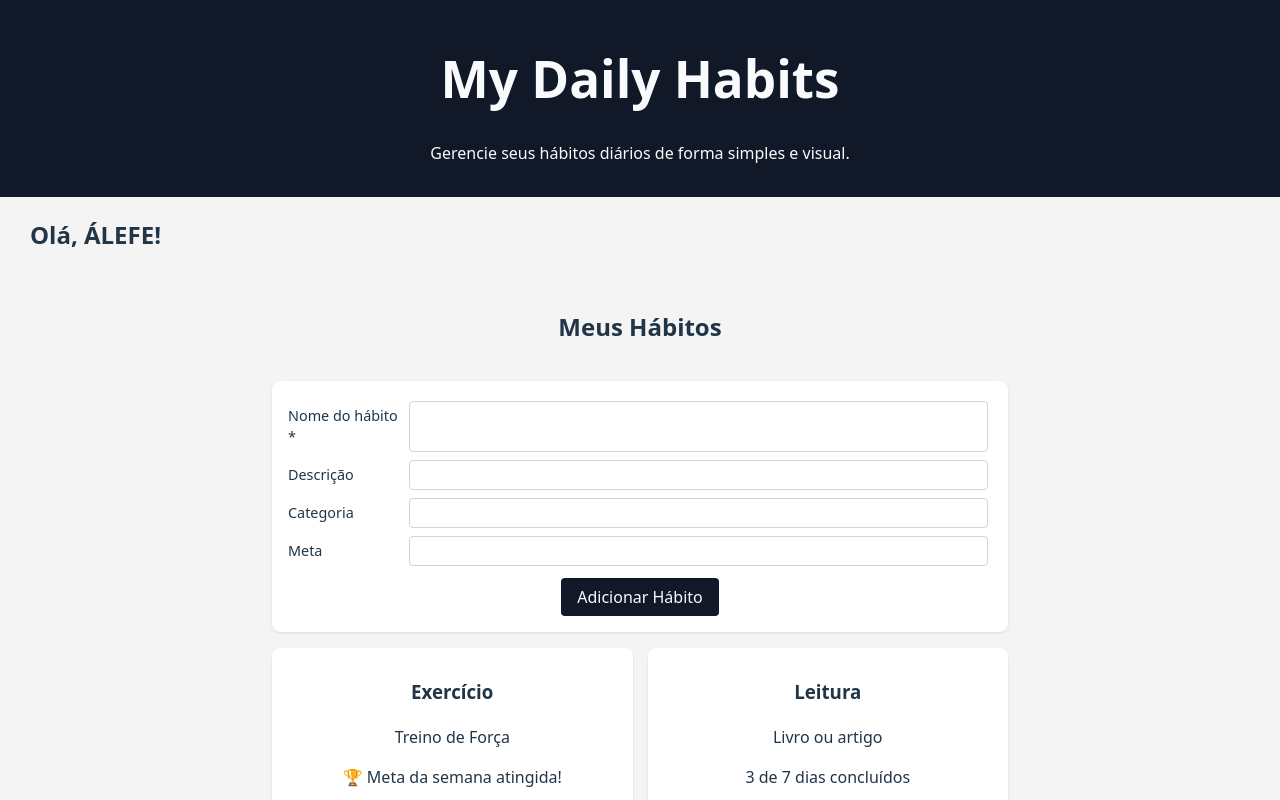
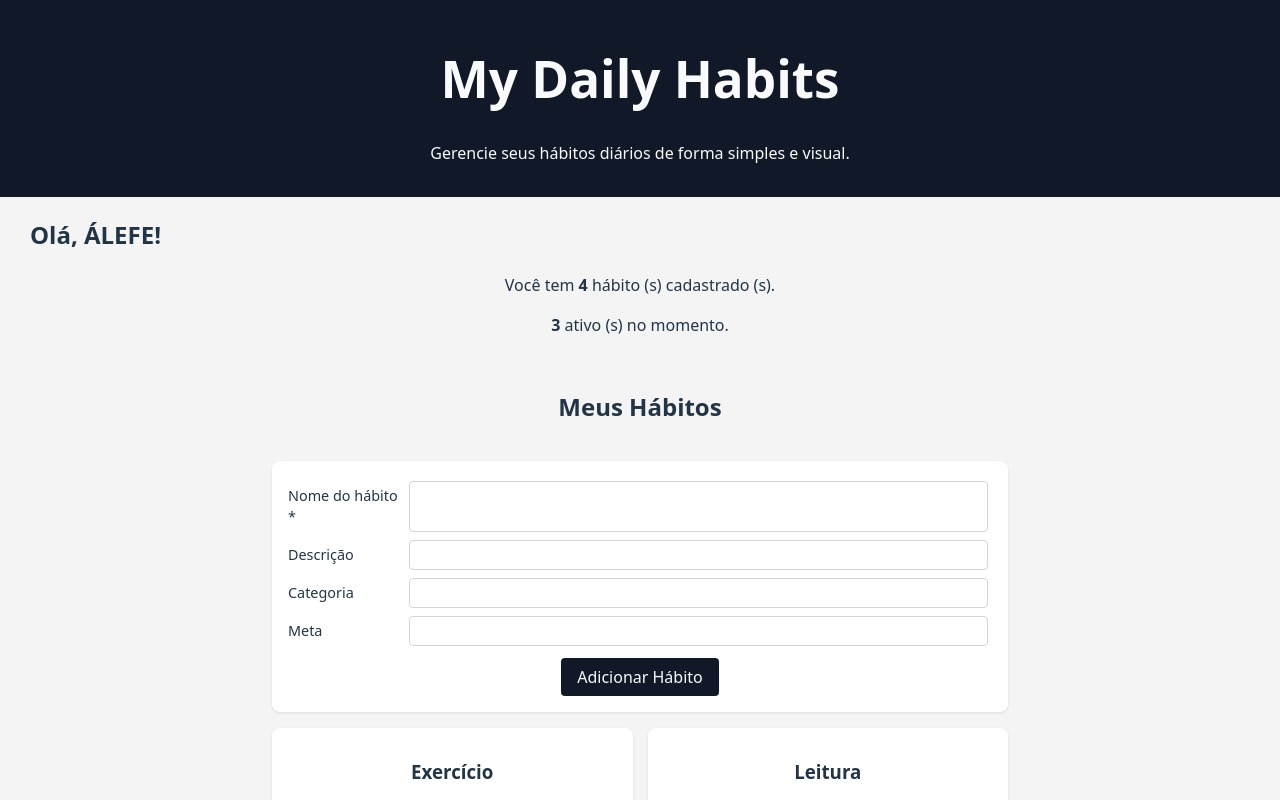
Before and after one commit to AlefeAlvesC/Primeiro-Projeto-React, a React (Vite) app in the folder my-daily-habits/: page / in a window 1280 px wide. Shown: the top 800 px of the page. Built offline with nearby package versions, Linux system fonts and the light colour scheme.

Commit message:
Elevando habits, adcionarHabits e removerHabits a um nivel maior utilizando useContext; Todos os componentes agora podem acessar diretamente a lista de habitos utilizar o Hook customizado useHabits;

```diff
--- a/my-daily-habits/src/App.jsx
+++ b/my-daily-habits/src/App.jsx
@@ -4,28 +4,20 @@ import Header from './components/Header'
 import BemVindo from './components/BemVindo'
 import SecaoHabitos from './components/SecaoHabitos'
 import HabitList from './components/HabitList'
+import { HabitsProvider } from './contexts/HabitsContext'
 
 
 function App() {
-  {/*
-  function tamanhoArray(){
-    const stored = localStorage.getItem("my-daily-habits");
-
-    try{
-      return JSON.parse(stored);
-    }catch{
-      return [];
-    };
-  };
-  */}
 
 
   return (
+
+    <HabitsProvider>
+
       <div>
-
         <Header titulo={"My Daily Habits"} descricao={"Gerencie seus hábitos diários de forma simples e visual."} />
 
-      <BemVindo nomeUsuario={"Álefe"} /*totalHabitos={tamanhoArray().length}*//>
+        <BemVindo nomeUsuario={"Álefe"} />
 
         <SecaoHabitos titulo={"Meus Hábitos"}>
           <HabitList></HabitList>
@@ -33,6 +25,9 @@ function App() {
 
         <Footer/>
       </div>
+
+    </HabitsProvider>
+
   )
 }
 
--- a/my-daily-habits/src/components/BemVindo.jsx
+++ b/my-daily-habits/src/components/BemVindo.jsx
@@ -1,15 +1,19 @@
+import { useContext } from "react";
+import { useHabits } from "../contexts/HabitsContext";
+
 export default function BemVindo({nomeUsuario/*, totalHabitos*/}) {
+    const {habits} = useHabits();
+
     const nomeFormatado = nomeUsuario.toUpperCase();
-    /*
-    const mensagem = totalHabitos > 0 ?
-    `Você tem ${totalHabitos} habito(s) cadastrado(s).`
-    :
-    "Nenhum hábito cadastrado ainda, Que tal começar?"
-    */
+    const totalHabitos = habits.length;
+    const habitosAtivos = habits.filter(prev => (prev.ativo)).length;
+
+
     return(
         <div>
             <h2 className="saudacao">Olá, {nomeFormatado}!</h2>
-            {/*<p>{mensagem}</p>*/}
+            <p>Você tem <strong>{totalHabitos}</strong> hábito (s) cadastrado (s).</p>
+            <p><strong>{habitosAtivos} </strong> ativo (s) no momento.</p>
         </div>
     )
 }
--- a/my-daily-habits/src/components/HabitList.jsx
+++ b/my-daily-habits/src/components/HabitList.jsx
@@ -1,23 +1,9 @@
-import { useState, useEffect, useRef } from "react";
+import { useState, useRef, useContext } from "react";
 import HabitsCard from "./HabitCard";
+import { useHabits } from "../contexts/HabitsContext";
 
 export default function HabitList(){
-    const [habits, setHabits] = useState(() => {
-        const stored = localStorage.getItem("my-daily-habits");
-
-        if(!stored) return [
-            {id: 1, titulo: "Exercício", descricao: "Treino de Força", meta: 5, ativo: true, diasFeitos: 5, categoria: "Saúde"},
-            {id: 2, titulo: "Leitura", descricao: "Livro ou artigo", meta: 7, ativo: true, diasFeitos: 3},
-            {id: 3, titulo: "Meditação", descricao: "Respiração e foco", meta: 7, ativo: false, diasFeitos: 0},
-            {id: 4, titulo: "Hidratação", descricao: "Beber 2 litros de água", meta: 5, ativo: true, diasFeitos: 7}
-        ]
-
-        try {
-            return JSON.parse(stored);
-        } catch{
-            return [];
-        };
-    });
+    const { habits, adicionarHabit, removerHabit} = useHabits();
 
     const [form, setForm] = useState({
         novoNome: "",
@@ -30,11 +16,6 @@ export default function HabitList(){
         erroNome: "",
         erroMeta: ""
     })
-
-
-    useEffect(() => {
-        localStorage.setItem("my-daily-habits", JSON.stringify(habits));
-    }, [habits]);
 
     const nomeInput = useRef(null);
 
@@ -62,20 +43,9 @@ export default function HabitList(){
         setForm(prev => ({...prev, [name]: value}));
     };
 
-    const removerHabit = (id) => {
-        setHabits(habits.filter(habit => habit.id !== id));
-    };
-
-    const adicionarHabit = (event) => {
+    const handleSubmit = (event) => {
         event.preventDefault();
-
-        if (!form.novoNome.trim()){
-            alert("Informe um nome para o hábito");
-            return;
-        }
-
-
-        if(erro.erroNome){
+        if(!form.novoNome.trim() || erro.erroNome){
             nomeInput.current?.focus();
             return;
         }
@@ -84,19 +54,23 @@ export default function HabitList(){
             id : Date.now(),
             titulo : form.novoNome,
             descricao : form.novaDescricao,
-            meta : 7,
+            meta : form.novaMeta || 7,
             ativo: true,
             diasFeitos: 0,
             categoria: form.novaCategoria || 'Geral'
         }
 
-        setHabits([...habits, novoHabit]);
+        adicionarHabit(novoHabit);
 
-        setForm({ novoNome: "", novaDescricao: "", novaCategoria: "", novaMeta: "" })
-
+        setForm({novoNome: "", novaDescricao: "", novaCategoria: "", novaMeta: ""});
         nomeInput.current?.focus();
     }
 
+    const handleRemove = (id) => {
+        removerHabit(id);
+    }
+
+    /*
     const limparHistorico = () => {
         localStorage.removeItem("my-daily-habits");
         setHabits([
@@ -106,10 +80,13 @@ export default function HabitList(){
             {id: 4, titulo: "Hidratação", descricao: "Beber 2 litros de água", meta: 5, ativo: true, diasFeitos: 7}
         ]);
     }
+    */
+
+    if(!habits) return null;
 
     return (
         <section>
-            <form onSubmit={adicionarHabit} className="habit-form">
+            <form onSubmit={handleSubmit} className="habit-form">
                 <div className="form-question">
                     <label htmlFor="nome">Nome do hábito *</label>
                     <input type="text" name="novoNome" id="nome"
@@ -148,12 +125,9 @@ export default function HabitList(){
                 <button type="submit">Adicionar Hábito</button>
             </form>
 
-            {habits.length == 0 && <p>Nenhum hábito cadastrado ainda. Que tal começar?</p> }
+            {habits.length === 0 && <p>Nenhum hábito cadastrado ainda. Que tal começar?</p> }
 
             <ul>
-                {(habits.lenght === 0)
-                &&
-                <p>Nenhum hábito cadastrado ainda. Que tal começar?</p>}
 
                 {habits.map((habit) => (
                     <HabitsCard
@@ -164,13 +138,14 @@ export default function HabitList(){
                         ativo={habit.ativo}
                         diasFeitos={habit.diasFeitos}
                         categoria={habit.categoria}
-                        onRemover={() => removerHabit(habit.id)}
+                        onRemover={() => handleRemove(habit.id)}
                     />
                 ))}
             </ul>
 
             {/*Botão de reset do localStorage*/}
-            <button onClick={limparHistorico}>Limpar Histórico</button>
+            {/*limparHistorico && <button onClick={limparHistorico}>Limpar Histórico</button>*/}
+
         </section>
     )
 };
--- /dev/null
+++ b/my-daily-habits/src/contexts/HabitsContext.jsx
@@ -0,0 +1,44 @@
+import { createContext, useContext, useState, useEffect } from 'react'
+
+export const HabitsContext = createContext(null);
+
+export function HabitsProvider({ children }){
+    const [habits, setHabits] = useState(() => {
+        const stored = localStorage.getItem("my-daily-habits");
+
+        if(!stored) return [
+            {id: 1, titulo: "Exercício", descricao: "Treino de Força", meta: 5, ativo: true, diasFeitos: 5, categoria: "Saúde"},
+            {id: 2, titulo: "Leitura", descricao: "Livro ou artigo", meta: 7, ativo: true, diasFeitos: 3},
+            {id: 3, titulo: "Meditação", descricao: "Respiração e foco", meta: 7, ativo: false, diasFeitos: 0},
+            {id: 4, titulo: "Hidratação", descricao: "Beber 2 litros de água", meta: 5, ativo: true, diasFeitos: 7}
+        ];
+
+        try {
+            return JSON.parse(stored);
+        }catch{
+            return [];
+        }
+    });
+
+    useEffect(() => {
+        localStorage.setItem("my-daily-habits", JSON.stringify(habits))
+    }, [habits]);
+
+    const adicionarHabit = (novoHabit) => {
+        setHabits(prev => ([...prev, novoHabit]));
+    };
+
+    const removerHabit = (id) => {
+        setHabits(prev => (prev.filter(habit => habit.id !== id)));
+    }
+
+    return (
+        <HabitsContext.Provider value={{ habits, adicionarHabit, removerHabit }}>
+            {children}
+        </HabitsContext.Provider>
+    );
+}
+
+export function useHabits(){
+    return useContext(HabitsContext);
+};
```
Lines whose indentation alone changed are shown as unchanged.
